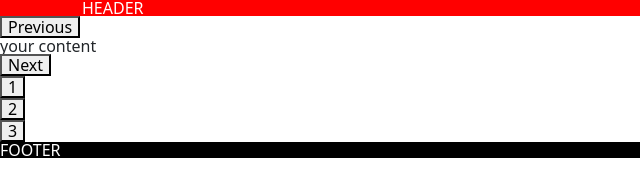
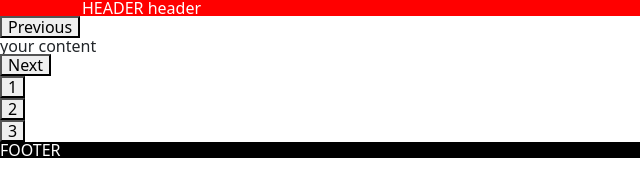
Before and after one commit to martafrait/tempate_scss_gulp, a website: page src/index.html in a window 1280 px wide. Shown: the full height of the page, 0-640 px from the left. Drawn offline with nearby package versions, Linux system fonts and the light colour scheme; files that its build step writes are made by us from their sources.

Commit message:
Update _header.html

```diff
--- a/src/components/_header.html
+++ b/src/components/_header.html
@@ -2,7 +2,7 @@
     <div class="container">
         <div class="row">
             <div class="col-12">
-                HEADER
+                HEADER header
             </div>
         </div>
     </div>
```
